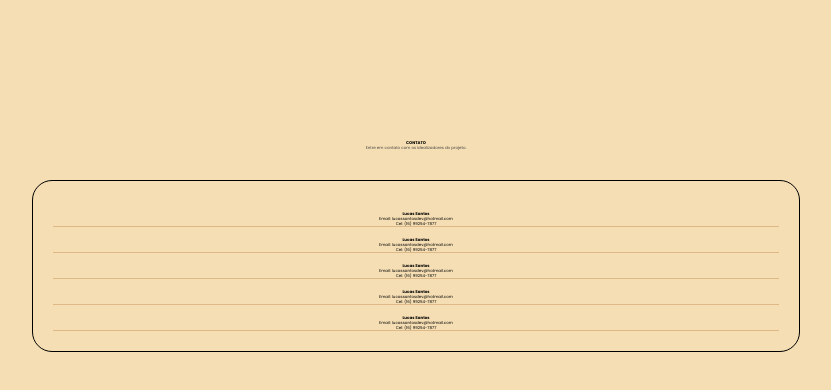
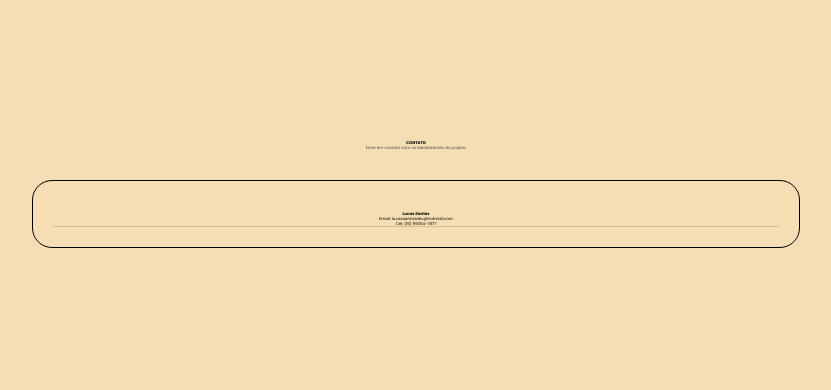
Before and after one commit to LucasSantosTaqua/teste, a plain HTML site: page Index.html in a window 1280 px wide. Shown: the whole page, without its empty margins (224-1055 px from the left). Drawn offline with Linux system fonts and the light colour scheme.

Commit message:
Update Index.html

```diff
--- a/Index.html
+++ b/Index.html
@@ -19,26 +19,7 @@
             <p>Email: lucassantosdev@hotmail.com</p>
             <p>Cel: (16) 99254-7877</p>
         </div>
-        <div class="contato-info-item">
-            <h2>Lucas Santos</h2>
-            <p>Email: lucassantosdev@hotmail.com</p>
-            <p>Cel: (16) 99254-7877</p>
-        </div>
-        <div class="contato-info-item">
-            <h2>Lucas Santos</h2>
-            <p>Email: lucassantosdev@hotmail.com</p>
-            <p>Cel: (16) 99254-7877</p>
-        </div>
-        <div class="contato-info-item">
-            <h2>Lucas Santos</h2>
-            <p>Email: lucassantosdev@hotmail.com</p>
-            <p>Cel: (16) 99254-7877</p>
-        </div>
-        <div class="contato-info-item">
-            <h2>Lucas Santos</h2>
-            <p>Email: lucassantosdev@hotmail.com</p>
-            <p>Cel: (16) 99254-7877</p>
-        </div>
+
     </div>
 </body>
 </html>
```
